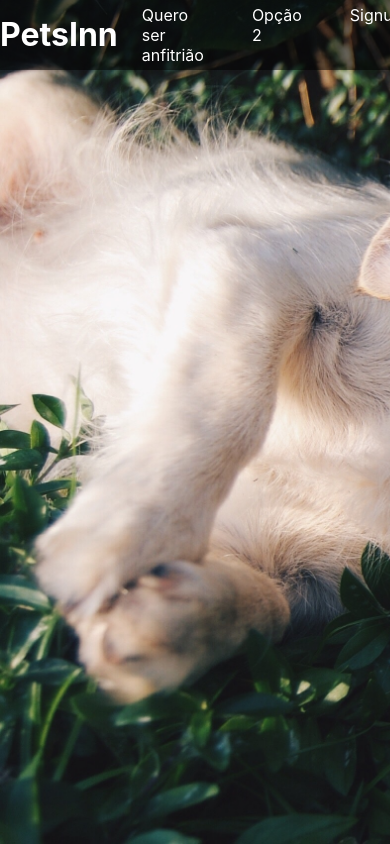
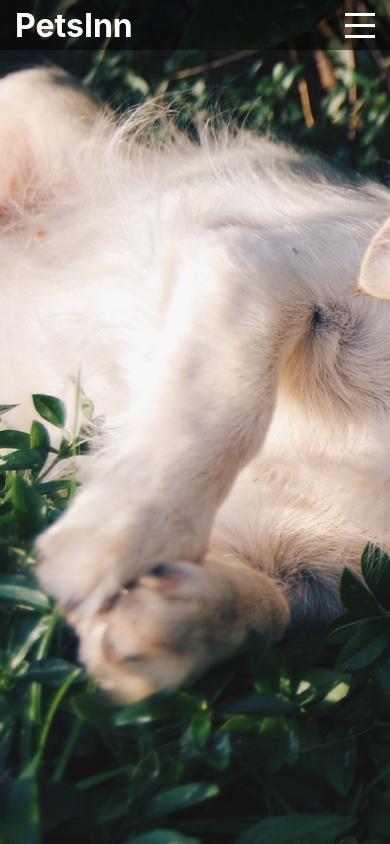
Before and after one commit to jsampayoramos/dog-housing, a React (Create React App) app in the folder client/: page / in a window 390 px wide. Built offline with nearby package versions, Linux system fonts and the light colour scheme.

Commit message:
Frontend Layout and header responsive

```diff
--- a/client/src/components/Layout/Layout.js
+++ b/client/src/components/Layout/Layout.js
@@ -1,14 +1,23 @@
-import React from 'react';
+import React, { useState } from 'react';
 import NavigationItems from '../Navigation/NavigationItems/NavigationItems';
+import ToggleButton from '../Navigation/ToogleButton/ToggleButton';
+import Drawer from '../Navigation/Drawer/Drawer';
 
 import styles from './Layout.module.css';
 
-const layout = props => {
+const Layout = props => {
+    const [drawerState, setDrawer] = useState(false);
     return (
         <React.Fragment>
             <header className={styles.Header}>
-                <h1>PetsInn</h1>
-                <NavigationItems />
+                <div className={styles.HeaderContainer}>
+                    <h1>PetsInn</h1>
+                    <NavigationItems />
+                    <ToggleButton action={() => setDrawer(prevState => !prevState)}/>
+                </div>
+                <Drawer status={drawerState}>
+                    <NavigationItems />
+                </Drawer>
             </header>
             <main>
                 {props.children}
@@ -17,4 +26,4 @@ const layout = props => {
     );
 };
 
-export default layout;
+export default Layout;
--- a/client/src/components/Layout/Layout.module.css
+++ b/client/src/components/Layout/Layout.module.css
@@ -1,10 +1,24 @@
 .Header {
     display: flex;
     align-items: center;
-    width: 100%;
+    width: 100vw;
     position: fixed;
     color: white;
-    justify-content: space-between;
+    justify-content: center;
     background-color: rgb(0, 0, 0, 0.5);
     min-height: 50px;
 }
+
+.HeaderContainer {
+    max-width: 1140px;
+    width: 100%;
+    display: flex;
+    justify-content: space-between;
+    align-items: center;
+}
+
+@media only screen and (max-width: 1140px) {
+    .HeaderContainer {
+        padding: 0 15px;
+    }
+}
--- /dev/null
+++ b/client/src/components/Navigation/Drawer/Drawer.js
@@ -0,0 +1,30 @@
+import React from 'react';
+import NavigationItem from '../NavigationItems/NavigationItem/NavigationItem';
+
+import styles from './Drawer.module.css';
+
+const drawer = props => {
+    const drawerStyle = [styles.Drawer];
+
+    if(props.status) {
+        drawerStyle.push(styles.OpenDrawer)
+    } else {
+        drawerStyle.push(styles.CloseDrawer)
+    }
+
+    return (
+        <div className={drawerStyle.join(' ')}>
+            <ul>
+                <h1>PetInn</h1>
+                <NavigationItem style={{marginTop: '15px'}}>Quero ser anfitrião</NavigationItem>
+                <NavigationItem>Opção 2</NavigationItem>
+                <div className={styles.RegistrationContainer}>
+                    <NavigationItem style={{marginTop: 'auto'}}>Signup</NavigationItem>
+                    <NavigationItem>Login</NavigationItem>
+                </div>
+            </ul>
+        </div>
+    )
+};
+
+export default drawer;
--- /dev/null
+++ b/client/src/components/Navigation/Drawer/Drawer.module.css
@@ -0,0 +1,34 @@
+.Drawer {
+    max-width: 100%;
+    width: 250px;
+    position: fixed;
+    height: 400px;
+    top: 0;
+    left: 0;
+    background-color: black;
+    transition: transform 300ms ease-out;
+}
+
+.OpenDrawer {
+    transform: translateX(0);
+}
+
+.CloseDrawer {
+    transform: translateX(-100%);
+}
+
+.Drawer ul {
+    list-style-type: none;
+    width: 100%;
+    display: flex;
+    flex-direction: column;
+    align-items: center;
+    font-size: 1.2rem;
+    height: 100%;
+}
+
+.RegistrationContainer {
+    display: flex;
+    justify-content: space-evenly;
+    margin: auto 0 10px 0;
+}
--- a/client/src/components/Navigation/NavigationItems/NavigationItems.module.css
+++ b/client/src/components/Navigation/NavigationItems/NavigationItems.module.css
@@ -3,3 +3,9 @@
     display: flex;
     font-size: 1em;
 }
+
+@media only screen and (max-width: 700px) {
+    .NavigationItems {
+        display: none;
+    }
+}
--- /dev/null
+++ b/client/src/components/Navigation/ToogleButton/ToggleButton.js
@@ -0,0 +1,15 @@
+import React from 'react';
+
+import styles from './ToggleButton.module.css';
+
+const toggleButton = props => {
+    return (
+        <div className={styles.ToggleButton} onClick={props.action}>
+            <div></div>
+            <div></div>
+            <div></div>
+        </div>
+    );
+};
+
+export default toggleButton;
--- /dev/null
+++ b/client/src/components/Navigation/ToogleButton/ToggleButton.module.css
@@ -0,0 +1,17 @@
+.ToggleButton {
+    cursor: pointer;
+    z-index: 100;
+}
+
+.ToggleButton div {
+    width: 30px;
+    height: 3px;
+    background-color: white;
+    margin: 8px 0;
+}
+
+@media only screen and (min-width: 700px) {
+    .ToggleButton {
+        display: none;
+    }
+}
```
